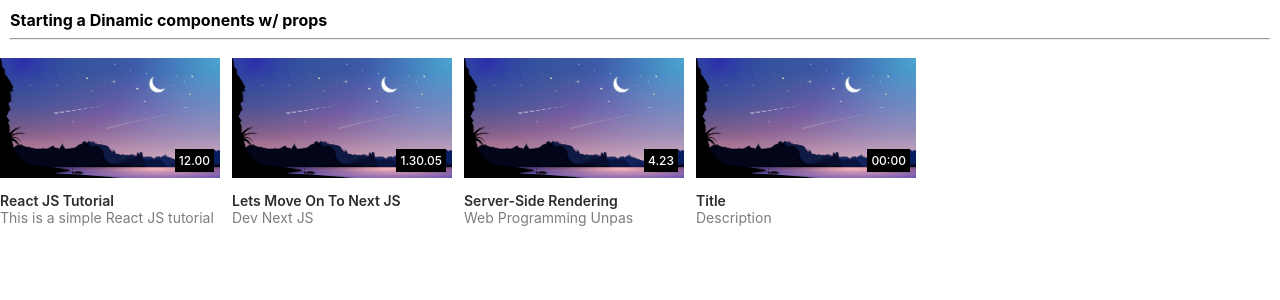
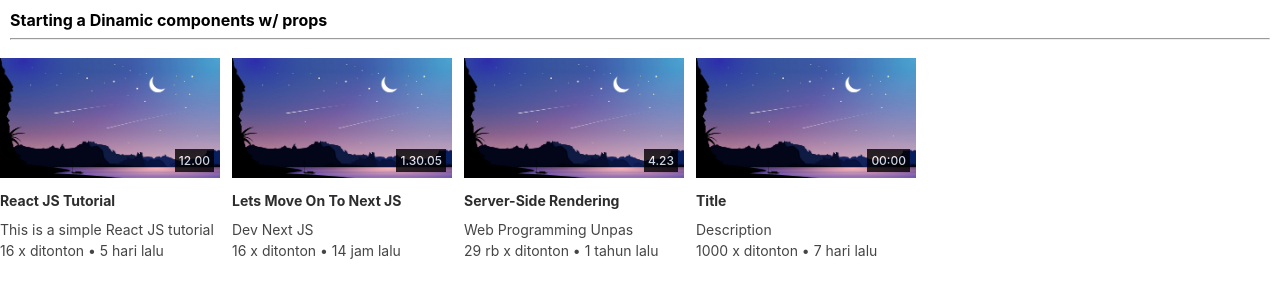
Before and after one commit to tamathecxder/MasteringReactJS, a React (Create React App) app: page / in a window 1280 px wide. Shown: the top 300 px of the page. Built offline with nearby package versions, Linux system fonts and the light colour scheme.

Commit message:
Mengedit dan memperbarui style card

```diff
--- a/src/components/Youtube/YoutubeComponent.css
+++ b/src/components/Youtube/YoutubeComponent.css
@@ -26,11 +26,12 @@ p.time {
   padding: 4px;
   font-size: 12px;
   font-weight: 500;
+  opacity: 0.8;
 }
 
 p.title {
   font-size: 14px;
-  font-weight: 600;
+  font-weight: bolder;
   text-transform: capitalize;
   margin: 0px;
   margin-top: 14px;
@@ -39,6 +40,12 @@ p.title {
 
 p.desc {
   font-size: 14px;
-  color: rgb(125, 125, 125);
-  margin-top: 0px;
+  color: rgb(69, 69, 69);
+  margin-top: 12px;
 }
+
+p.watchtime {
+  font-size: 14px;
+  color: rgb(69, 69, 69);
+  margin-top: -10px;
+}
--- a/src/components/Youtube/YoutubeComponent.jsx
+++ b/src/components/Youtube/YoutubeComponent.jsx
@@ -10,6 +10,7 @@ function YoutubeComponent(props) {
         </div>
         <p className="title">{props.title}</p>
         <p className="desc">{props.desc}</p>
+        <p className="watchtime">{props.watch} x ditonton &bull; {props.date}</p>
       </div>
   );
 }
@@ -17,7 +18,9 @@ function YoutubeComponent(props) {
 YoutubeComponent.defaultProps = {
   time: '00:00',
   title: 'Title',
-  desc: 'Description'
+  desc: 'Description',
+  watch: '1000',
+  date: '7 hari lalu'
 }
 
 export default YoutubeComponent;
--- a/src/container/Home/Home.jsx
+++ b/src/container/Home/Home.jsx
@@ -12,15 +12,21 @@ class Home extends Component {
         <YoutubeComponent
           time="12.00"
           title="React JS Tutorial"
-          desc="This is a simple React JS tutorial" />
+          desc="This is a simple React JS tutorial"
+          watch="16"
+          date="5 hari lalu" />
         <YoutubeComponent
           time="1.30.05"
           title="Lets move on to Next JS"
-          desc="Dev Next JS" />
+          desc="Dev Next JS"
+          watch="16"
+          date="14 jam lalu" />
         <YoutubeComponent
-        time="4.23"
-        title="Server-side rendering"
-        desc="Web Programming Unpas" />
+          time="4.23"
+          title="Server-side rendering"
+          desc="Web Programming Unpas"
+          watch="29 rb"
+          date="1 tahun lalu" />
         <YoutubeComponent />
       </div>
     );
```
